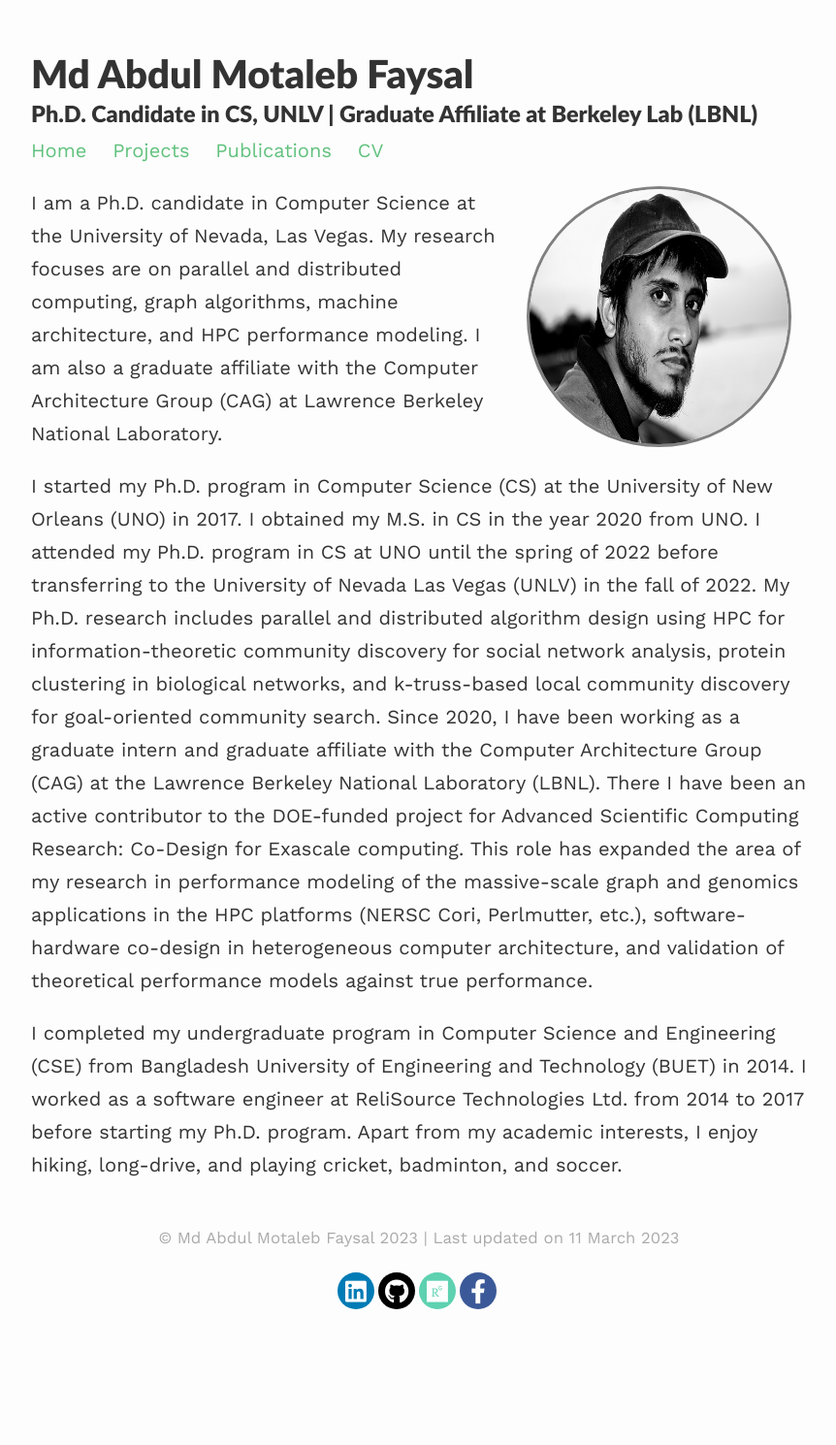
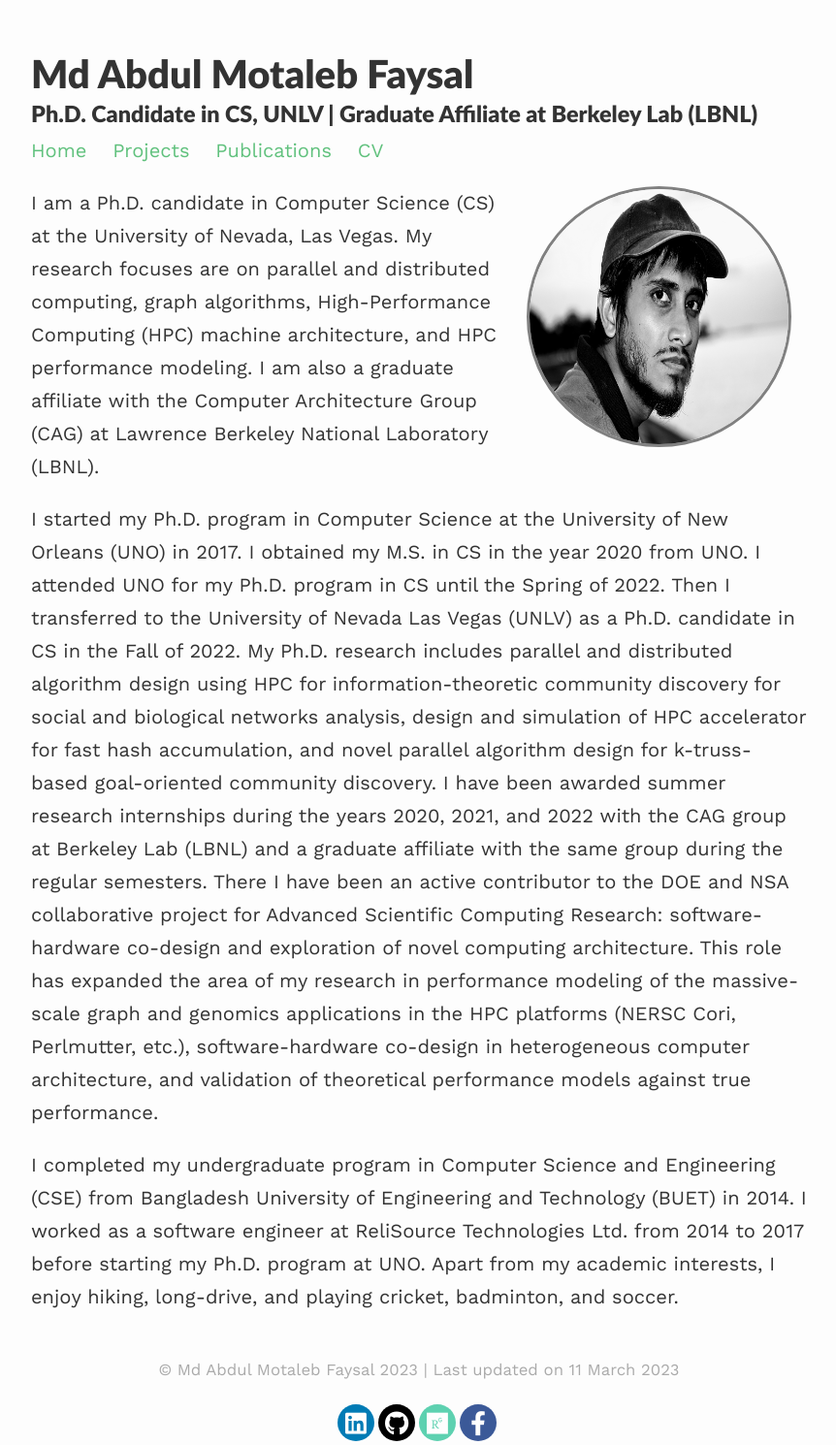
Before and after one commit to mfaysal101/mfaysal101.github.io, a Jekyll site: the page built from index.md, in a window 1280 px wide. Shown: the whole page at 97% size, without its empty margins (208-1070 px from the left). Built offline with Jekyll 4.4.1, drawn with Linux system fonts in a browser that asks for light colours; nearby versions of some CDN libraries; before the commit the page ends 1354 px from its top, so only the background shows below that.

Commit message:
Update index.md

```diff
--- a/index.md
+++ b/index.md
@@ -7,8 +7,8 @@ profile:
 published: true
 ---
 
-I am a Ph.D. candidate in Computer Science at the University of Nevada, Las Vegas. My research focuses are on parallel and distributed computing, graph algorithms, machine architecture, and HPC performance modeling. I am also a graduate affiliate with the Computer Architecture Group (CAG) at Lawrence Berkeley National Laboratory.
+I am a Ph.D. candidate in Computer Science (CS) at the University of Nevada, Las Vegas. My research focuses are on parallel and distributed computing, graph algorithms, High-Performance Computing (HPC) machine architecture, and HPC performance modeling. I am also a graduate affiliate with the Computer Architecture Group (CAG) at Lawrence Berkeley National Laboratory (LBNL).
 
-I started my Ph.D. program in Computer Science (CS) at the University of New Orleans (UNO) in 2017. I obtained my M.S. in CS in the year 2020 from UNO. I attended my Ph.D. program in CS at UNO until the spring of 2022 before transferring to the University of Nevada Las Vegas (UNLV) in the fall of 2022. My Ph.D. research includes parallel and distributed algorithm design using HPC for information-theoretic community discovery for social network analysis, protein clustering in biological networks, and k-truss-based local community discovery for goal-oriented community search. Since 2020, I have been working as a graduate intern and graduate affiliate with the Computer Architecture Group (CAG) at the Lawrence Berkeley National Laboratory (LBNL). There I have been an active contributor to the DOE-funded project for Advanced Scientific Computing Research: Co-Design for Exascale computing. This role has expanded the area of my research in performance modeling of the massive-scale graph and genomics applications in the HPC platforms (NERSC Cori, Perlmutter, etc.), software-hardware co-design in heterogeneous computer architecture, and validation of theoretical performance models against true performance.
+I started my Ph.D. program in Computer Science at the University of New Orleans (UNO) in 2017. I obtained my M.S. in CS in the year 2020 from UNO. I attended UNO for my Ph.D. program in CS until the Spring of 2022. Then I transferred to the University of Nevada Las Vegas (UNLV) as a Ph.D. candidate in CS in the Fall of 2022. My Ph.D. research includes parallel and distributed algorithm design using HPC for information-theoretic community discovery for social and biological networks analysis, design and simulation of HPC accelerator for fast hash accumulation, and novel parallel algorithm design for k-truss-based goal-oriented community discovery. I have been awarded summer research internships during the years 2020, 2021, and 2022 with the CAG group at Berkeley Lab (LBNL) and a graduate affiliate with the same group during the regular semesters. There I have been an active contributor to the DOE and NSA collaborative project for Advanced Scientific Computing Research: software-hardware co-design and exploration of novel computing architecture. This role has expanded the area of my research in performance modeling of the massive-scale graph and genomics applications in the HPC platforms (NERSC Cori, Perlmutter, etc.), software-hardware co-design in heterogeneous computer architecture, and validation of theoretical performance models against true performance.
 
-I completed my undergraduate program in Computer Science and Engineering (CSE) from Bangladesh University of Engineering and Technology (BUET) in 2014. I worked as a software engineer at ReliSource Technologies Ltd. from 2014 to 2017 before starting my Ph.D. program. Apart from my academic interests, I enjoy hiking, long-drive, and playing cricket, badminton, and soccer.
+I completed my undergraduate program in Computer Science and Engineering (CSE) from Bangladesh University of Engineering and Technology (BUET) in 2014. I worked as a software engineer at ReliSource Technologies Ltd. from 2014 to 2017 before starting my Ph.D. program at UNO. Apart from my academic interests, I enjoy hiking, long-drive, and playing cricket, badminton, and soccer.
```
